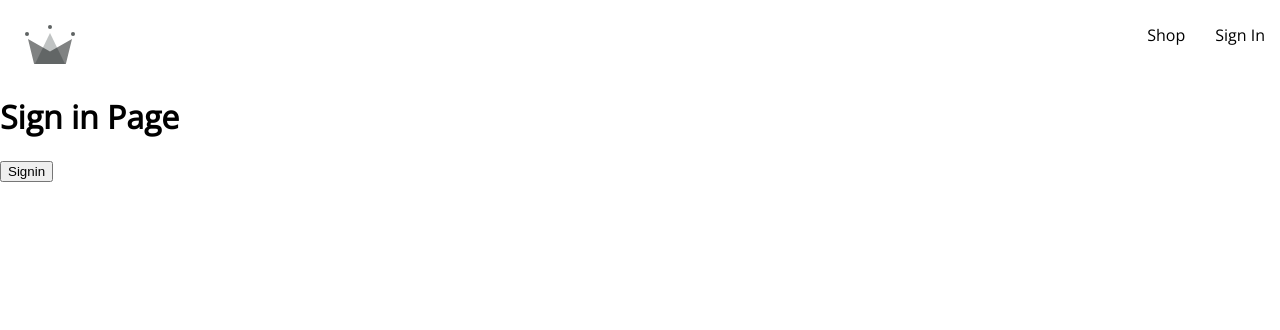
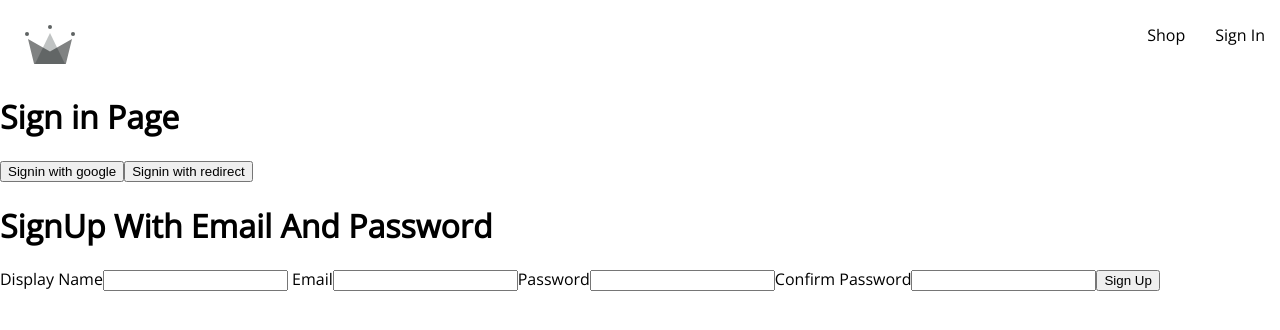
Before and after one commit to rohitpaspule/crwn-clothing, a React (Vite) app: page /sign-in in a window 1280 px wide. Shown: the top 330 px of the page. Built offline with nearby package versions, Linux system fonts and the light colour scheme.

Commit message:
sign up form

```diff
--- /dev/null
+++ b/src/components/sign-up-form/sign-up-form.component.tsx
@@ -0,0 +1,40 @@
+import { useState } from "react";
+
+interface IDefaultFormFields {
+    displayName : string;
+    email : string;
+    password : string;
+    confirmPassword : string;
+}
+const defaultformFields : IDefaultFormFields = {
+    displayName : '',
+    email : '',
+    password : '',
+    confirmPassword : ''
+}
+const SignUpForm = () =>{
+    const [formFields , setFormFields] = useState(defaultformFields)
+    const {displayName , email , password , confirmPassword} = formFields;
+    console.log(formFields)
+    const handleChange = (event : any) =>{
+        const {name , value} = event.target;
+        setFormFields({...formFields, [name] : value })
+    }
+    return(<>
+    <h1>
+        SignUp With Email And Password
+    </h1>
+    <form>
+        <label>Display Name</label>
+        <input required type="text" name="displayName" onChange={handleChange} value={displayName}/>
+        <label> Email</label>
+        <input required type="email" name="email"  onChange={handleChange} value={email}/>
+        <label>Password</label>
+        <input required type="password" name="password"  onChange={handleChange} value={password}/>
+        <label>Confirm Password</label>
+        <input required  type="password" name="confirmPassword"  onChange={handleChange} value={confirmPassword}/>
+        <button type="submit">Sign Up</button>
+    </form>
+    </>)
+}
+export default SignUpForm;
--- a/src/routes/sign-in/sign-in.component.tsx
+++ b/src/routes/sign-in/sign-in.component.tsx
@@ -1,4 +1,7 @@
-import { signInWithGooglePopup , createUserDocumentFromAuth} from "../../utils/firebase.utils";
+import { useEffect } from "react";
+import { signInWithGooglePopup , createUserDocumentFromAuth, signInWithGoogleRedirect, auth} from "../../utils/firebase.utils";
+import { UserCredential, getRedirectResult } from "firebase/auth";
+import SignUpForm from "../../components/sign-up-form/sign-up-form.component";
 
 const SignIn  = () =>{
     const logGoogleUser = async() =>{
@@ -6,11 +9,30 @@ const SignIn  = () =>{
        const {user} =  response
        const userDocRef =  await createUserDocumentFromAuth(user);
     }
+
+
+const redirectFLow = async() =>{
+    const response : UserCredential | null = await getRedirectResult(auth);
+    if(response){
+        const {user} = response
+        const userDocRef =  await createUserDocumentFromAuth(user);
+    }
+
+    console.log(response)
+}
+useEffect(()=>{
+    redirectFLow()
+},[])
     return(<>
    <h1> Sign in Page</h1>
    <button onClick={()=>{
     logGoogleUser();
-   }}>Signin</button>
+   }}>Signin with google</button>
+
+<button type="button" onClick={()=>{
+    signInWithGoogleRedirect()
+   }}>Signin with redirect</button>
+   <SignUpForm />
 
     </>)
 }
--- a/src/utils/firebase.utils.ts
+++ b/src/utils/firebase.utils.ts
@@ -5,6 +5,7 @@ import {
   signInWithRedirect,
   GoogleAuthProvider,
   UserCredential,
+  createUserWithEmailAndPassword,
   User,
 } from "firebase/auth";
 
@@ -22,12 +23,16 @@ const firebaseConfig = {
 // Initialize Firebase
 const firebaseApp = initializeApp(firebaseConfig);
 
-const provider =  new GoogleAuthProvider();
-provider.setCustomParameters({
+const googleProvider =  new GoogleAuthProvider(); // there are mmultiple provider available like facebook, these are instantiated as classes
+
+googleProvider.setCustomParameters({
     prompt : "select_account"
 })
-export const auth = getAuth();
-export const signInWithGooglePopup = () => signInWithPopup(auth,provider)
+export const auth = getAuth(); // unlike provider auth is singleton / single instance track all auth actions
+
+//providers of Google
+export const signInWithGooglePopup = () => signInWithPopup(auth,googleProvider)//this method is common for all kind of providers
+export const signInWithGoogleRedirect = () => signInWithRedirect(auth, googleProvider);//this method is common for all kind of providers
 
 export const db = getFirestore();
 
@@ -55,3 +60,7 @@ export const createUserDocumentFromAuth = async (userAuth : User) =>{
 
  return userDocRef
 }
+
+export const createAuthUserWithEmailAndPassword = async () =>{
+
+}
```
